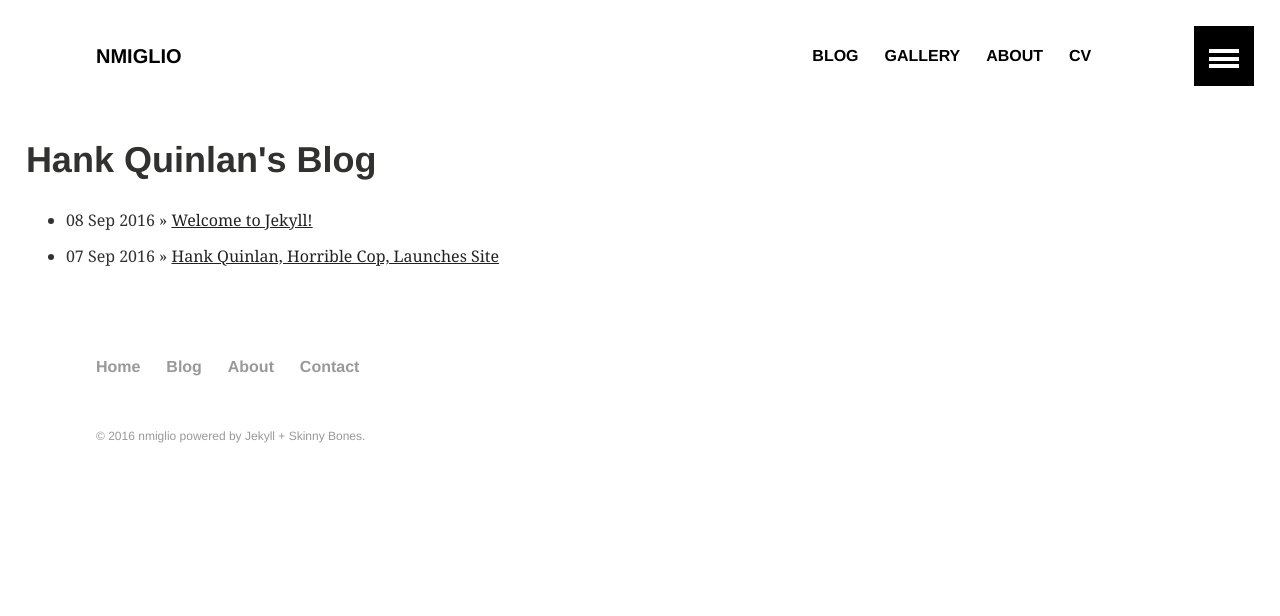
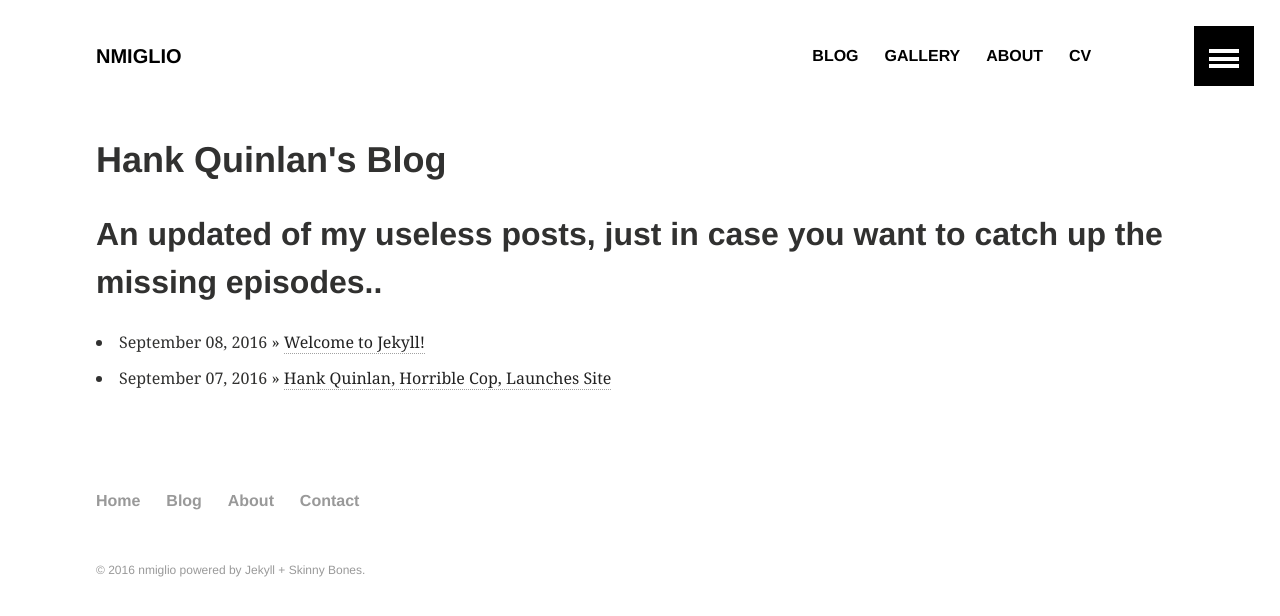
Before and after one commit to nmiglio/nmiglio.github.io, a Jekyll site: the page built from _pages/blog.html, in a window 1280 px wide. Shown: the top 616 px of the page. Built offline with Jekyll 4.4.1, drawn with Linux system fonts in a browser that asks for light colours.

Commit message:
Update blog.html

```diff
--- a/_pages/blog.html
+++ b/_pages/blog.html
@@ -1,12 +1,10 @@
 ---
-layout: default
-title: Hank Quinlan's Blog
+layout: archive
+title: "Hank Quinlan's Blog"
+excerpt: "An updated of my useless posts, just in case you want to catch up the missing episodes.."
 ---
-<h1>{{ page.title }}</h1>
-<ul class="posts">
-
-  {% for post in site.posts %}
-	  <li><span>{{ post.date | date_to_string }}</span> » <a href="{{ post.url }}" title="{{ post.title }}">{{ post.title }}</a></li>
-	{% endfor %}
-
-</ul>
+<div class="tiles">
+{% for post in site.posts %}
+  {% include post-list.html %}
+{% endfor %}
+</div><!-- /.tiles -->
```
